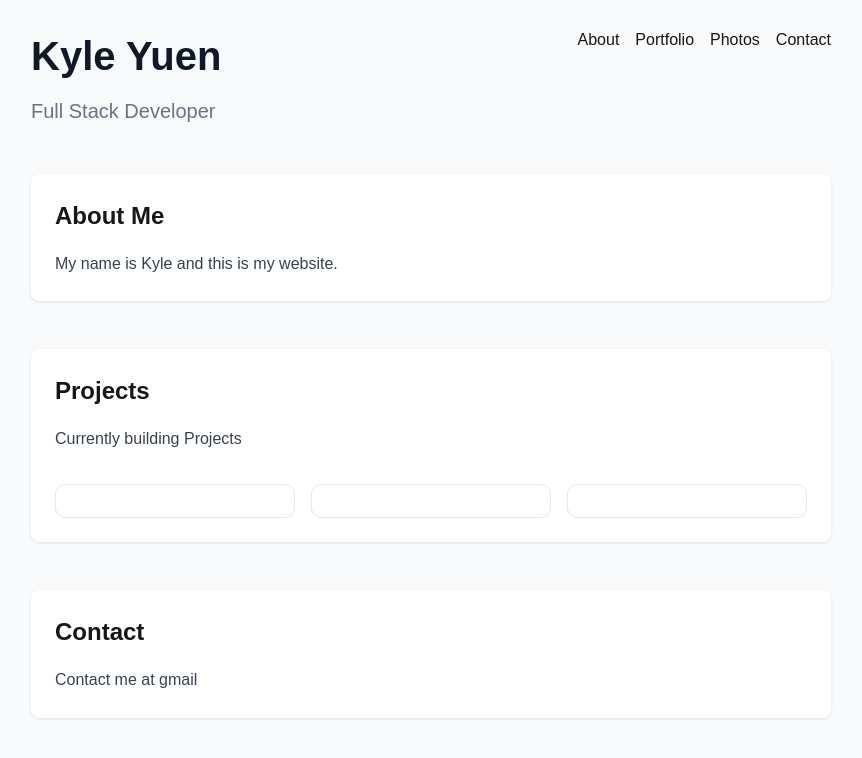
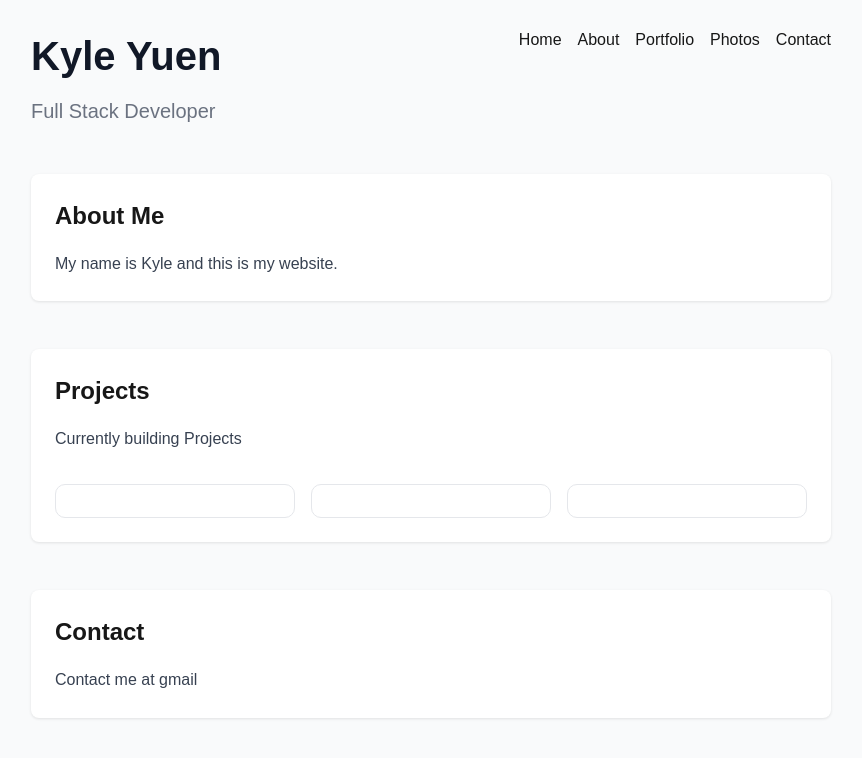
Before and after one commit to kyleyuen3/my-portfolio, a Next.js app: page / in a window 1280 px wide. Shown: the top 758 px of the page, without its empty margins (209-1071 px from the left). Built offline with nearby package versions, Linux system fonts and the light colour scheme.

Commit message:
added 'home' to home page and linked photos page

```diff
--- a/app/page.tsx
+++ b/app/page.tsx
@@ -15,6 +15,7 @@ export default function Home() {
 
             {/* Nav */}
             <nav className={styles.nav}>
+              <a className={styles.navLink} href="#home">Home</a>
               <a className={styles.navLink} href="#about">About</a>
               <a className={styles.navLink} href="#projects">Portfolio</a>
               <a className={styles.navLink} href="/photos">Photos</a>
--- a/app/photos/page.tsx
+++ b/app/photos/page.tsx
@@ -4,6 +4,27 @@ import styles from "./photos.module.css";
 export default function PhotosPage() {
   return (
     <main className={styles.page}>
+        {/* Header */}
+        <header className={styles.header}>
+          <div className={styles.headerTop}>
+
+            {/* Name */}
+            <h1 className={styles.title}>Kyle Yuen</h1>
+
+            {/* Nav */}
+            <nav className={styles.nav}>
+              <a className={styles.navLink} href="/#home">Home</a>
+              <a className={styles.navLink} href="/#about">About</a>
+              <a className={styles.navLink} href="/#projects">Portfolio</a>
+              <a className={styles.navLink} href="/photos">Photos</a>
+              <a className={styles.navLink} href="/#contact">Contact</a>
+            </nav>
+          </div>
+
+          {/* Subtitle */}
+          <p className={styles.subtitle}>Full Stack Developer</p>
+
+        </header>
         <h1>Photos</h1>
 
         <div className={styles.grid}>
--- a/app/photos/photos.module.css
+++ b/app/photos/photos.module.css
@@ -22,3 +22,44 @@
   height: auto;
   border-radius: 8px;
 }
+
+/* Nav bar */
+.nav {
+  display: flex;
+  gap: 1rem;
+  margin-bottom: 2rem;
+  align-items: center;
+}
+
+/* links on nav bar */
+.navLink {
+  display: inline-flex;
+  align-items: center;
+  line-height: 1;
+}
+
+/* hovering link in nav bar */
+.navLink:hover {
+  background: #eef2ff;
+}
+
+/* header */
+.header {
+  margin-bottom: 2rem;
+}
+
+/* styling header */
+.headerTop {
+  display: flex;
+  justify-content: space-between;
+  align-items: center;
+}
+
+/* main name */
+.title {
+  margin: 0;
+  font-size: 2.5rem;
+  font-weight: bold;
+  color: #111827;
+  line-height: 1;
+}
```
Lines whose indentation alone changed are shown as unchanged.
